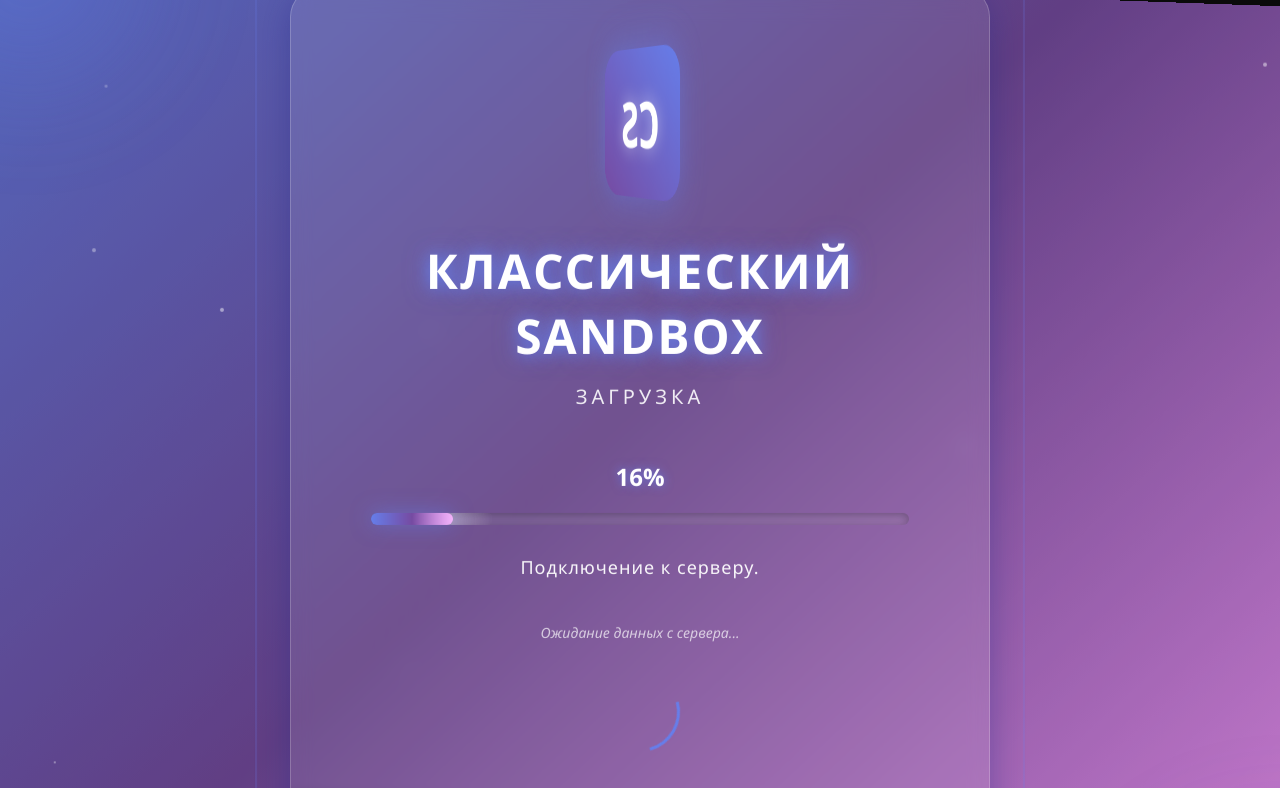
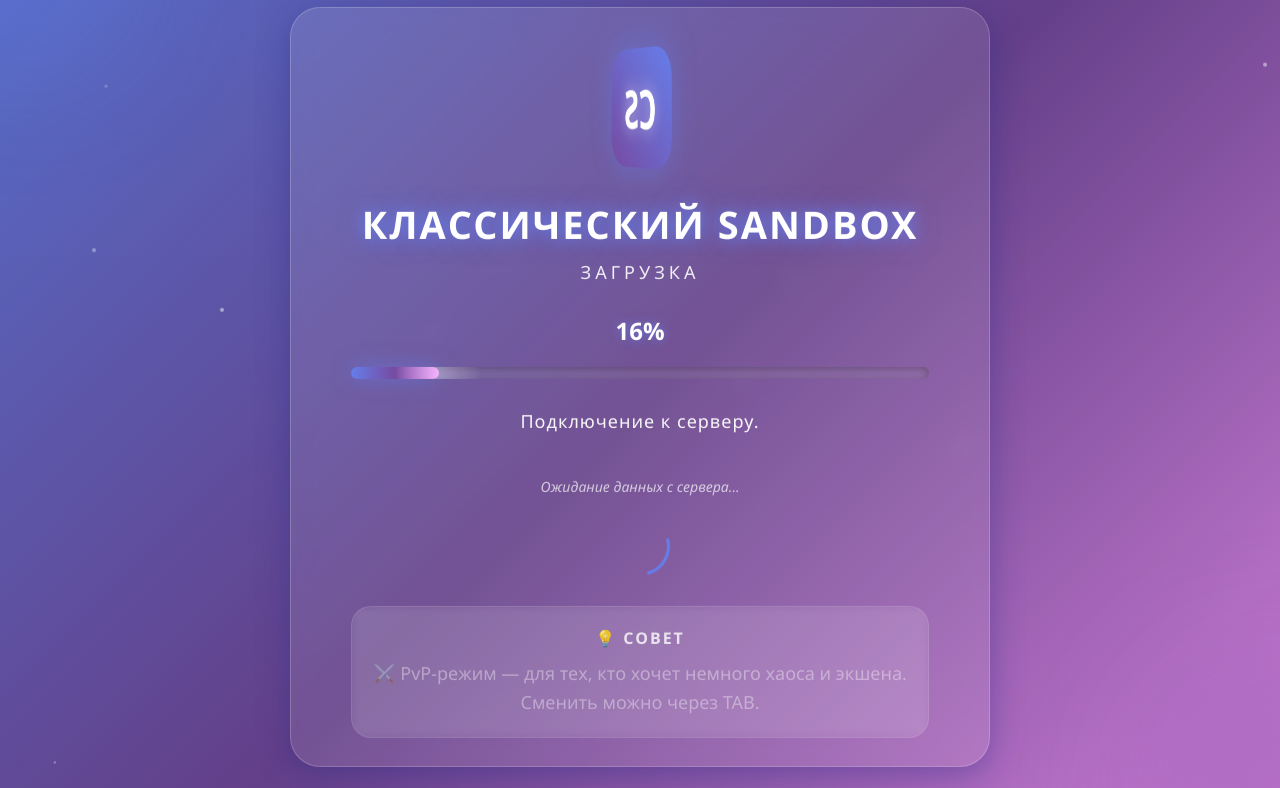
Before and after one commit to SilverFoxsss/classic-sandbox-loadscreen, a plain HTML site: page index.html in a window 1280 px wide. Shown: the top 788 px of the page. Drawn offline with Linux system fonts and the light colour scheme.

Commit message:
Update index.html

```diff
--- a/index.html
+++ b/index.html
@@ -15,14 +15,29 @@
             font-family: 'Segoe UI', Tahoma, Geneva, Verdana, sans-serif;
             background: #0a0a0a;
             min-height: 100vh;
+            height: 100vh;
             display: flex;
             justify-content: center;
             align-items: center;
             overflow: hidden;
             position: relative;
+            margin: 0;
+            padding: 20px 0;
         }
 
-        /* Simplified animated gradient background */
+        /* Hide scrollbars but keep functionality */
+        body::-webkit-scrollbar,
+        .loading-container::-webkit-scrollbar {
+            display: none;
+        }
+
+        body,
+        .loading-container {
+            -ms-overflow-style: none;
+            scrollbar-width: none;
+        }
+
+        /* Fixed animated gradient background - no movement */
         .gradient-bg {
             position: fixed;
             top: 0;
@@ -33,18 +48,17 @@
                 #667eea 0%,
                 #764ba2 50%,
                 #f093fb 100%);
-            animation: gradientShift 20s ease infinite alternate;
+            animation: gradientPulse 20s ease infinite alternate;
             opacity: 0.8;
             z-index: 0;
-            will-change: transform;
         }
 
-        @keyframes gradientShift {
+        @keyframes gradientPulse {
             0% {
-                transform: scale(1) rotate(0deg);
+                opacity: 0.8;
             }
             100% {
-                transform: scale(1.1) rotate(5deg);
+                opacity: 0.9;
             }
         }
 
@@ -110,17 +124,20 @@
             backdrop-filter: blur(10px);
             -webkit-backdrop-filter: blur(10px);
             border: 1px solid rgba(255, 255, 255, 0.2);
-            padding: 60px 80px;
+            padding: 40px 60px;
             border-radius: 30px;
             box-shadow:
                 0 8px 32px 0 rgba(31, 38, 135, 0.37);
             text-align: center;
             max-width: 700px;
             width: 90%;
+            max-height: 95vh;
+            overflow: hidden;
             z-index: 10;
             position: relative;
             animation: containerFloat 8s ease-in-out infinite;
             will-change: transform;
+            margin: auto;
         }
 
         @keyframes containerFloat {
@@ -161,12 +178,12 @@
         /* Logo */
         .logo-container {
             perspective: 1000px;
-            margin: 0 auto 40px;
+            margin: 0 auto 30px;
         }
 
         .logo {
-            width: 150px;
-            height: 150px;
+            width: 120px;
+            height: 120px;
             margin: 0 auto;
             position: relative;
             animation: logoRotate 15s linear infinite;
@@ -183,14 +200,14 @@
         }
 
         .logo-face {
-            width: 150px;
-            height: 150px;
+            width: 120px;
+            height: 120px;
             background: linear-gradient(135deg, #667eea 0%, #764ba2 100%);
             border-radius: 30px;
             display: flex;
             align-items: center;
             justify-content: center;
-            font-size: 64px;
+            font-size: 54px;
             font-weight: bold;
             color: white;
             text-shadow: 0 0 20px rgba(255, 255, 255, 0.5);
@@ -201,8 +218,8 @@
         /* Title */
         h1 {
             color: #fff;
-            font-size: 48px;
-            margin-bottom: 15px;
+            font-size: 38px;
+            margin-bottom: 10px;
             font-weight: 700;
             text-shadow:
                 0 0 10px rgba(102, 126, 234, 0.8),
@@ -227,8 +244,8 @@
 
         .subtitle {
             color: rgba(255, 255, 255, 0.9);
-            font-size: 20px;
-            margin-bottom: 50px;
+            font-size: 18px;
+            margin-bottom: 30px;
             font-weight: 300;
             letter-spacing: 4px;
             text-transform: uppercase;
@@ -317,9 +334,9 @@
 
         /* Spinner */
         .spinner-container {
-            margin: 30px auto;
-            width: 80px;
-            height: 80px;
+            margin: 20px auto;
+            width: 60px;
+            height: 60px;
             position: relative;
         }
 
@@ -343,9 +360,9 @@
         .tips-container {
             background: rgba(255, 255, 255, 0.05);
             backdrop-filter: blur(5px);
-            padding: 25px;
+            padding: 20px;
             border-radius: 20px;
-            margin-top: 40px;
+            margin-top: 30px;
             border: 1px solid rgba(255, 255, 255, 0.1);
         }
 
```
